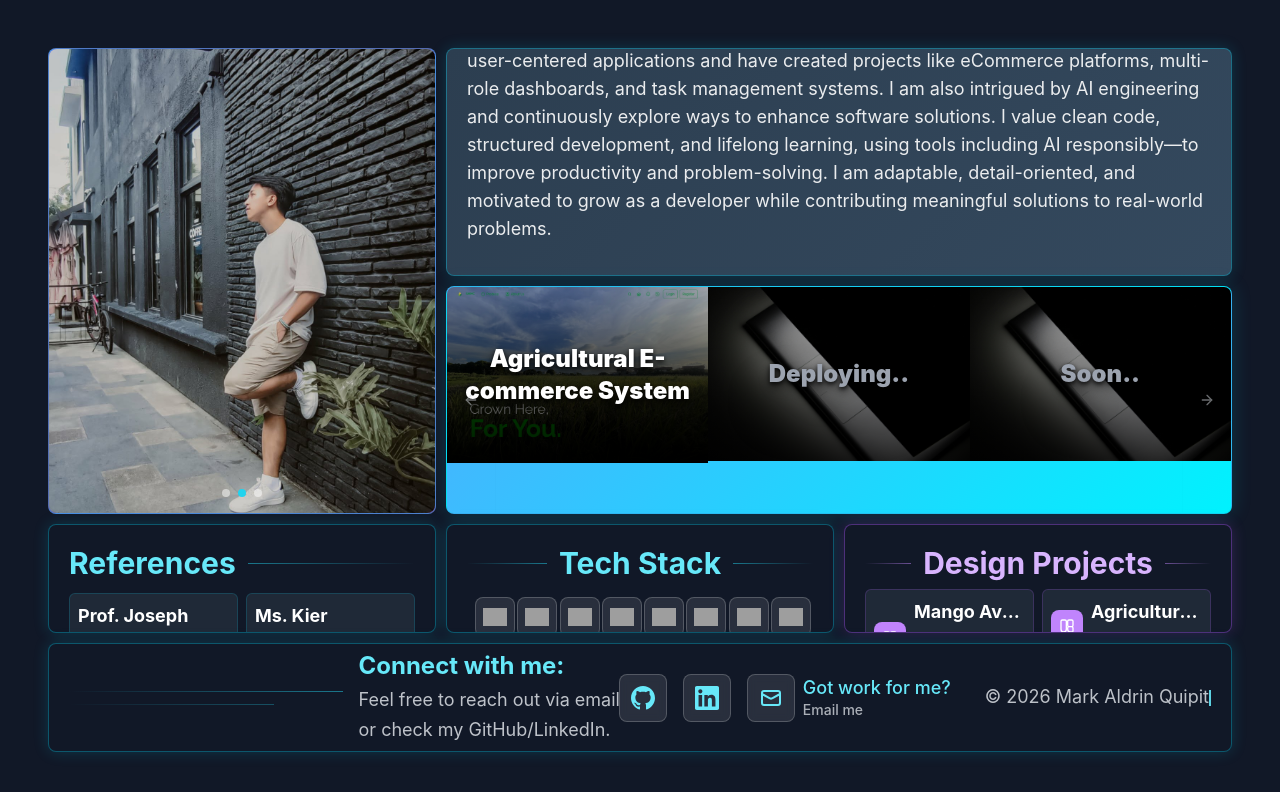
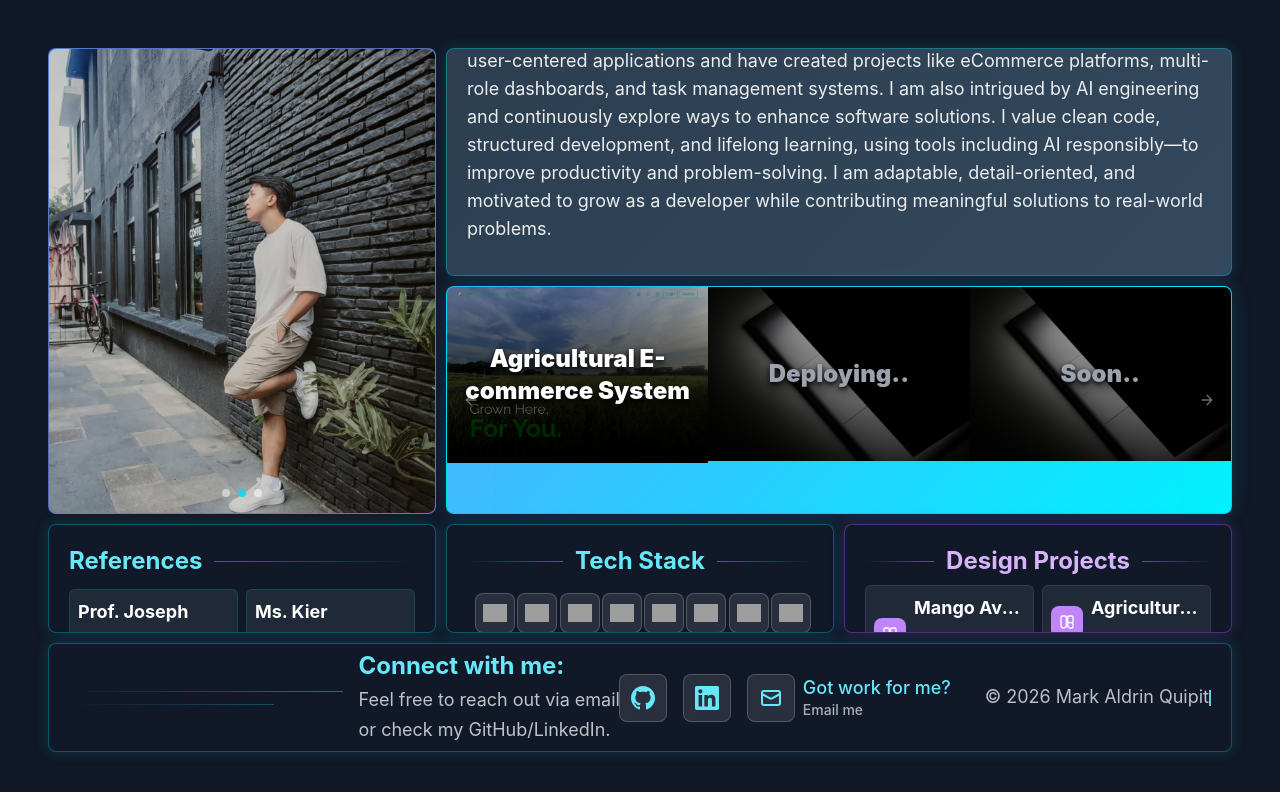
Before and after one commit to MarkA-Quipit/Grid-Portfolio, a React (Create React App) app: page / in a window 1280 px wide. Shown: the top 792 px of the page. Built offline with nearby package versions, Linux system fonts and the light colour scheme; grey boxes are pictures that could not be loaded.

Commit message:
updated h2 into h3 to limit the heirharchy

```diff
--- a/src/components/FigmaProjects.tsx
+++ b/src/components/FigmaProjects.tsx
@@ -60,7 +60,7 @@ const DesignProjects: React.FC<DesignProjectsProps> = ({
       {/* Title with horizontal lines on both sides */}
       <div className="mb-2 sm:mb-3 lg:mb-1 xl:mb-2 2xl:mb-3 flex items-center w-full">
         <div className="flex-1 h-px bg-gradient-to-l from-purple-400/50 to-transparent"></div>
-        <h2 className="text-2xl sm:text-3xl lg:text-2xl xl:text-3xl 2xl:text-4xl font-bold text-purple-300 mx-2 sm:mx-4 lg:mx-2 xl:mx-3 2xl:mx-4 leading-tight">{title}</h2>
+        <h3 className="text-2xl sm:text-3xl lg:text-xl xl:text-2xl 2xl:text-3xl font-bold text-purple-300 mx-2 sm:mx-4 lg:mx-2 xl:mx-3 2xl:mx-4 leading-tight">{title}</h3>
         <div className="flex-1 h-px bg-gradient-to-r from-purple-400/50 to-transparent"></div>
       </div>
           {description && (
--- a/src/components/Header.tsx
+++ b/src/components/Header.tsx
@@ -13,7 +13,7 @@ const Header: React.FC = () => {
     <header className="header fixed top-0 left-0 right-0 bg-white bg-opacity-95 border-b border-gray-200 z-[1000] transition-all duration-300">
       <div className="container flex justify-between items-center py-4 px-5 md:py-3 md:px-4">
         <div className="logo">
-          <h2 className="text-2xl font-bold text-gray-800 md:text-xl">Portfolio</h2>
+          <h3 className="text-2xl font-bold text-gray-800 lg:text-xl xl:text-2xl">Portfolio</h3>
         </div>
         <nav className="nav flex gap-7 md:gap-4">
           <button onClick={() => scrollToSection('about')} className="nav-link bg-none border-none text-base font-medium text-gray-600 cursor-pointer py-2 px-4 rounded-md transition-all duration-300 no-underline hover:text-gray-800 hover:bg-gray-50 hover:-translate-y-px md:text-sm md:py-1.5 md:px-3">
--- a/src/components/ProjectCard.tsx
+++ b/src/components/ProjectCard.tsx
@@ -410,7 +410,7 @@ const ProjectCard: React.FC<ProjectCardProps> = ({
         <div className="card-content relative z-[2] text-white">
           {/* Name and Download CV Button - Responsive layout */}
           <div className="flex flex-col sm:flex-row sm:items-center mb-3 sm:mb-4 lg:mb-2 xl:mb-3 2xl:mb-4 gap-2 sm:gap-4 lg:gap-2 xl:gap-3 2xl:gap-4">
-            <h2 className="text-3xl sm:text-4xl lg:text-3xl xl:text-4xl 2xl:text-5xl 3xl:text-6xl font-bold text-cyan-300 leading-tight">{personalName || "Your Name"}</h2>
+            <h3 className="text-3xl sm:text-4xl lg:text-2xl xl:text-3xl 2xl:text-4xl 3xl:text-5xl font-bold text-cyan-300 leading-tight">{personalName || "Your Name"}</h3>
             <a
               href="/file/MarkAldrin-Quipit-CV.pdf"
               download="MarkAldrin-Quipit-CV.pdf"
@@ -439,7 +439,7 @@ const ProjectCard: React.FC<ProjectCardProps> = ({
         <div className={`project-card ${size} rounded-lg border border-cyan-500 border-opacity-40 p-3 sm:p-4 lg:p-5 flex flex-col justify-end relative overflow-hidden transition-all duration-300 cursor-pointer shadow-[0_0_15px_rgba(6,182,212,0.2)] min-h-0 hover:-translate-y-0.5 hover:shadow-[0_0_25px_rgba(6,182,212,0.4)] hover:border-opacity-80 bg-gray-900 w-full h-full`}>
           <div className="card-content relative z-[2] text-white">
             <div className="mb-3 sm:mb-4 lg:mb-2 xl:mb-3 2xl:mb-4">
-              <h2 className="text-2xl sm:text-3xl lg:text-2xl xl:text-3xl 2xl:text-4xl font-bold text-cyan-300 leading-tight">{title}</h2>
+              <h3 className="text-2xl sm:text-3xl lg:text-xl xl:text-2xl 2xl:text-3xl font-bold text-cyan-300 leading-tight">{title}</h3>
             </div>
             <p className={`card-description leading-relaxed opacity-90 ${size === 'large-vertical' ? 'text-base sm:text-lg lg:text-base xl:text-lg 2xl:text-xl mb-4 sm:mb-5 lg:mb-3 xl:mb-4 2xl:mb-6' : size === 'small-square' ? 'text-sm sm:text-base lg:text-sm xl:text-base mb-2 sm:mb-3 lg:mb-1 xl:mb-2 2xl:mb-3' : 'text-base sm:text-lg lg:text-base xl:text-lg 2xl:text-xl mb-3 sm:mb-4 lg:mb-2 xl:mb-3 2xl:mb-5'}`}>{description}</p>
             <span className="card-link text-cyan-300 no-underline font-semibold text-base sm:text-lg lg:text-base xl:text-lg inline-flex items-center transition-all duration-300 border-b border-transparent hover:border-cyan-300 hover:translate-x-1 hover:text-cyan-100 leading-snug">
--- a/src/components/References.tsx
+++ b/src/components/References.tsx
@@ -35,7 +35,7 @@ const References: React.FC = () => {
     <div className="references-section rounded-lg border border-cyan-500 border-opacity-40 p-3 sm:p-4 lg:p-5 flex flex-col relative overflow-hidden transition-all duration-300 shadow-[0_0_15px_rgba(6,182,212,0.2)] min-h-0 hover:-translate-y-0.5 hover:shadow-[0_0_25px_rgba(6,182,212,0.4)] hover:border-opacity-80 bg-gray-900 w-full h-full">
       {/* Title with horizontal line */}
       <div className="mb-3 sm:mb-4 lg:mb-2 xl:mb-3 2xl:mb-4 flex items-center">
-        <h2 className="text-2xl sm:text-3xl lg:text-2xl xl:text-3xl 2xl:text-4xl font-bold text-cyan-300 mr-2 sm:mr-4 lg:mr-2 xl:mr-3 2xl:mr-4 leading-tight">References</h2>
+        <h3 className="text-2xl sm:text-3xl lg:text-xl xl:text-2xl 2xl:text-3xl font-bold text-cyan-300 mr-2 sm:mr-4 lg:mr-2 xl:mr-3 2xl:mr-4 leading-tight">References</h3>
         <div className="flex-1 h-px bg-gradient-to-r from-cyan-400/50 to-transparent"></div>
       </div>
 
--- a/src/components/TechStack.tsx
+++ b/src/components/TechStack.tsx
@@ -36,7 +36,7 @@ const TechStack: React.FC<TechStackProps> = ({
           {/* Title with horizontal lines on both sides */}
           <div className="mb-2 sm:mb-3 lg:mb-1 xl:mb-2 2xl:mb-3 flex items-center w-full">
             <div className="flex-1 h-px bg-gradient-to-l from-cyan-400/50 to-transparent"></div>
-            <h2 className="text-2xl sm:text-3xl lg:text-2xl xl:text-3xl 2xl:text-4xl font-bold text-cyan-300 mx-2 sm:mx-4 lg:mx-2 xl:mx-3 2xl:mx-4 leading-tight">{title}</h2>
+            <h3 className="text-2xl sm:text-3xl lg:text-xl xl:text-2xl 2xl:text-3xl font-bold text-cyan-300 mx-2 sm:mx-4 lg:mx-2 xl:mx-3 2xl:mx-4 leading-tight">{title}</h3>
             <div className="flex-1 h-px bg-gradient-to-r from-cyan-400/50 to-transparent"></div>
           </div>
           {description && (
```
